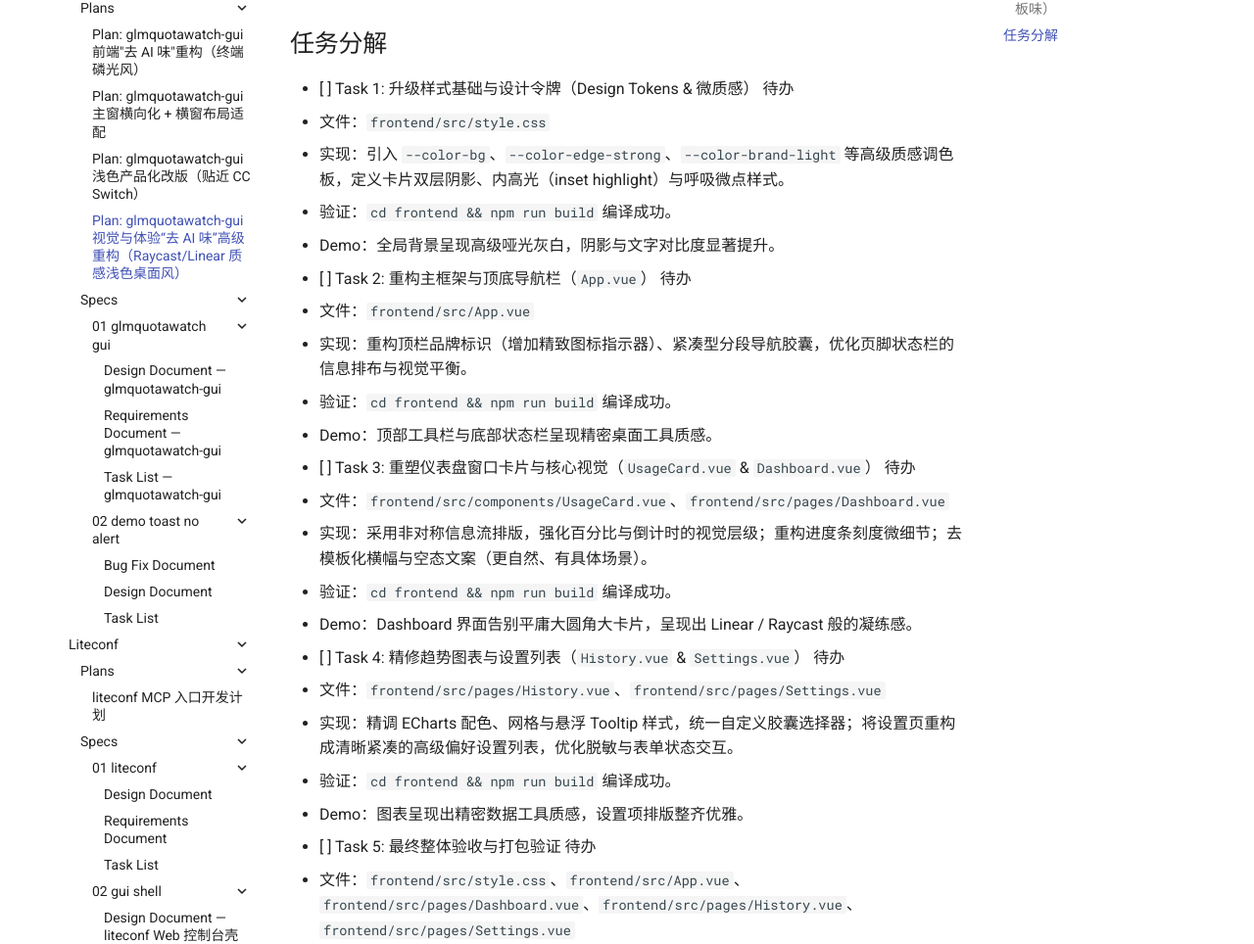
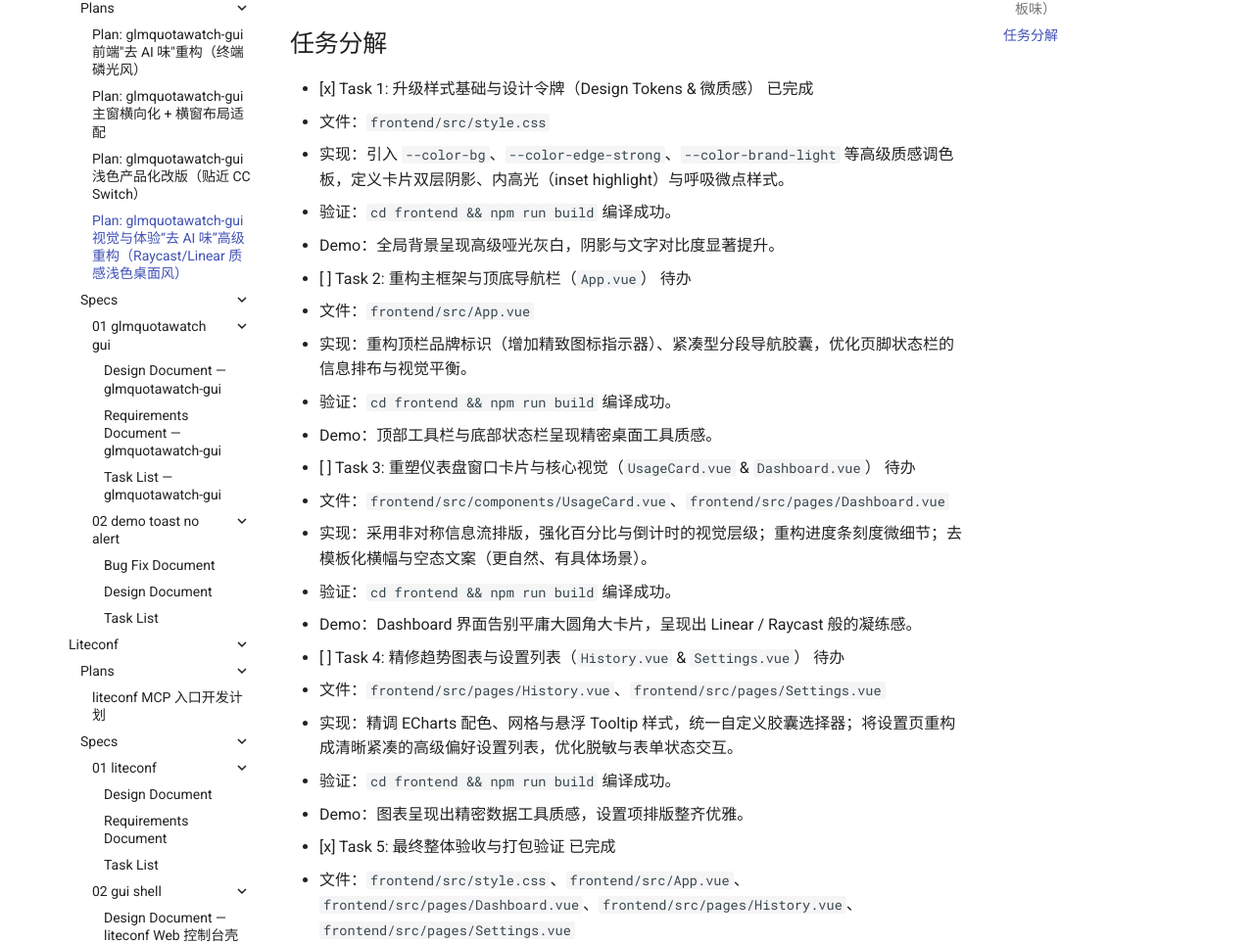
Before and after one commit to shihao-hub/td-language_projects, an MkDocs documentation site: the page built from docs/projects/go_projects/glmquotawatch-gui/plans/04-raycast-linear-style-de-ai.md, in a window 1280 px wide and 1400 px high, scrolled down 2404 px. Shown: the part 243-1207 px from the top of the window at 98% size. Built offline with MkDocs 1.6.1 and Material for MkDocs 9.7.7, drawn with Linux system fonts in a browser that asks for light colours.

Commit message:
docs(plans): 更新 04 计划完成状态
- 勾选 Task 1 至 Task 5 全部完成状态
- 归档 Raycast/Linear 质感去 AI 味重构成果

```diff
--- a/docs/projects/go_projects/glmquotawatch-gui/plans/04-raycast-linear-style-de-ai.md
+++ b/docs/projects/go_projects/glmquotawatch-gui/plans/04-raycast-linear-style-de-ai.md
@@ -68,7 +68,7 @@
 
 ## 任务分解
 
-- [ ] Task 1: 升级样式基础与设计令牌（Design Tokens & 微质感） 待办
+- [x] Task 1: 升级样式基础与设计令牌（Design Tokens & 微质感） 已完成
   - 文件：`frontend/src/style.css`
   - 实现：引入 `--color-bg`、`--color-edge-strong`、`--color-brand-light` 等高级质感调色板，定义卡片双层阴影、内高光（inset highlight）与呼吸微点样式。
   - 验证：`cd frontend && npm run build` 编译成功。
@@ -92,7 +92,7 @@
   - 验证：`cd frontend && npm run build` 编译成功。
   - Demo：图表呈现出精密数据工具质感，设置项排版整齐优雅。
 
-- [ ] Task 5: 最终整体验收与打包验证 待办
+- [x] Task 5: 最终整体验收与打包验证 已完成
   - 文件：`frontend/src/style.css`、`frontend/src/App.vue`、`frontend/src/pages/Dashboard.vue`、`frontend/src/pages/History.vue`、`frontend/src/pages/Settings.vue`
   - 实现：全面检查各页面在 920x560 横向比例下的视觉表现，检查高 DPI 缩放下的边缘微细节，完成生产构建。
   - 验证：`cd frontend && npm run build` 零告警通过。
```
